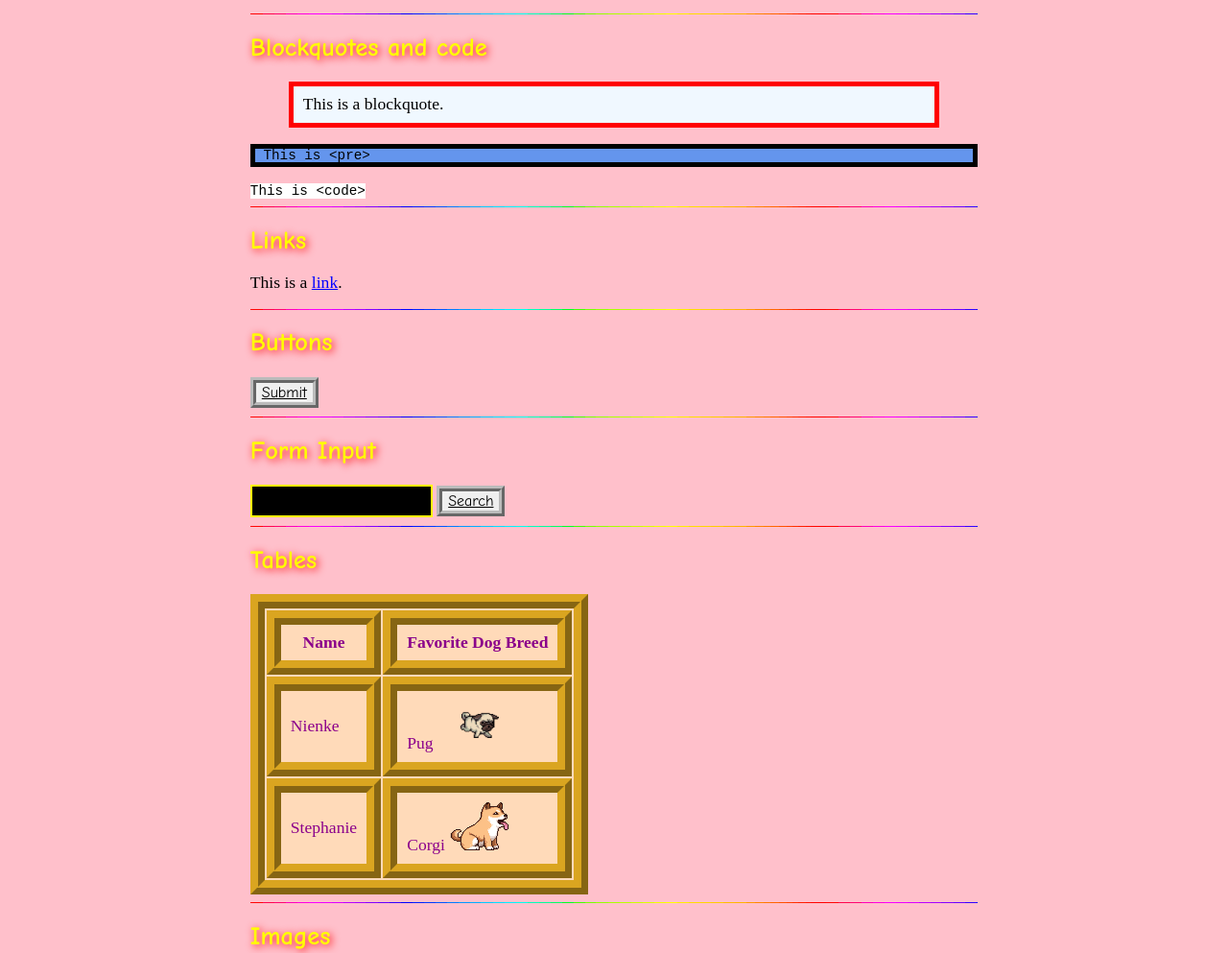
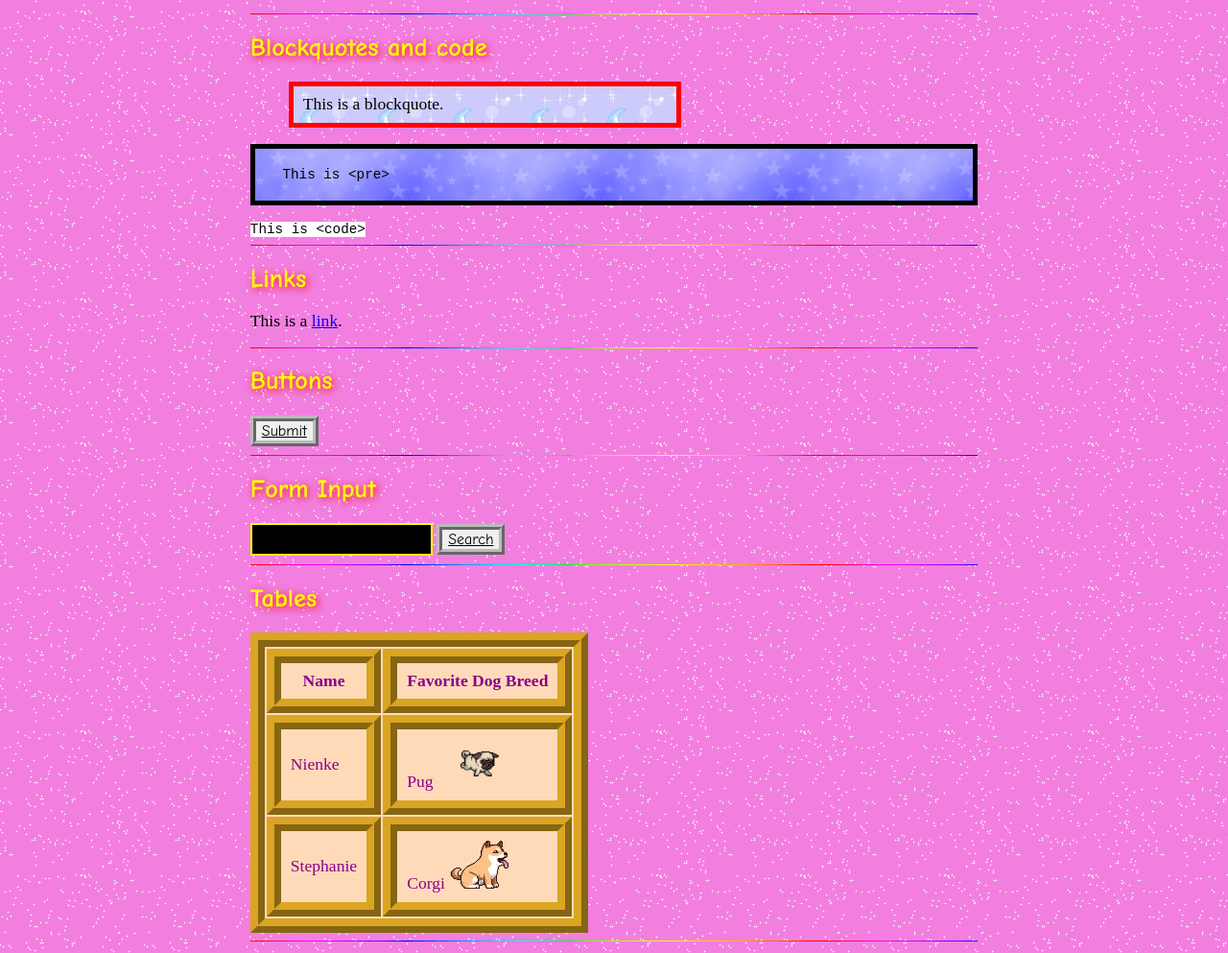
Before and after one commit to StupidHackathonAMS/geolize.css, a website: page index.html in a window 1280 px wide. Shown: the part 796-1789 px from the top of the page at 96% size. Drawn offline with Linux system fonts and the light colour scheme.

Commit message:
fix merge issues

```diff
--- a/geolize.css
+++ b/geolize.css
@@ -8,11 +8,7 @@ html {
 
 body {
   background-color: pink;
-<<<<<<< HEAD
   background-image: url('img/main-background.gif');
-=======
-  background-image: url('/img/main-background.gif');
->>>>>>> b02c26b6a926eb490383cb4a5eee1a12f93eb7b3
 }
 
 /* =========== SECTIONS =========== */
@@ -59,11 +55,7 @@ main {
 /* Blockquote, code and pre */
 blockquote {
   background-color: AliceBlue;
-<<<<<<< HEAD
   background-image: url('img/quote-background.jpg');
-=======
-  background-image: url('/img/quote-background.jpg');
->>>>>>> b02c26b6a926eb490383cb4a5eee1a12f93eb7b3
   width: 50%;
   padding: 10px;
   border: 5px solid red;
@@ -71,11 +63,7 @@ blockquote {
 
 pre, xmp {
   background-color: CornflowerBlue;
-<<<<<<< HEAD
   background-image: url('img/code-background.gif');
-=======
-  background-image: url('/img/code-background.gif');
->>>>>>> b02c26b6a926eb490383cb4a5eee1a12f93eb7b3
   padding: 20px;
   border: 5px solid black;
   white-space: pre-wrap;       /* Since CSS 2.1 */
```
